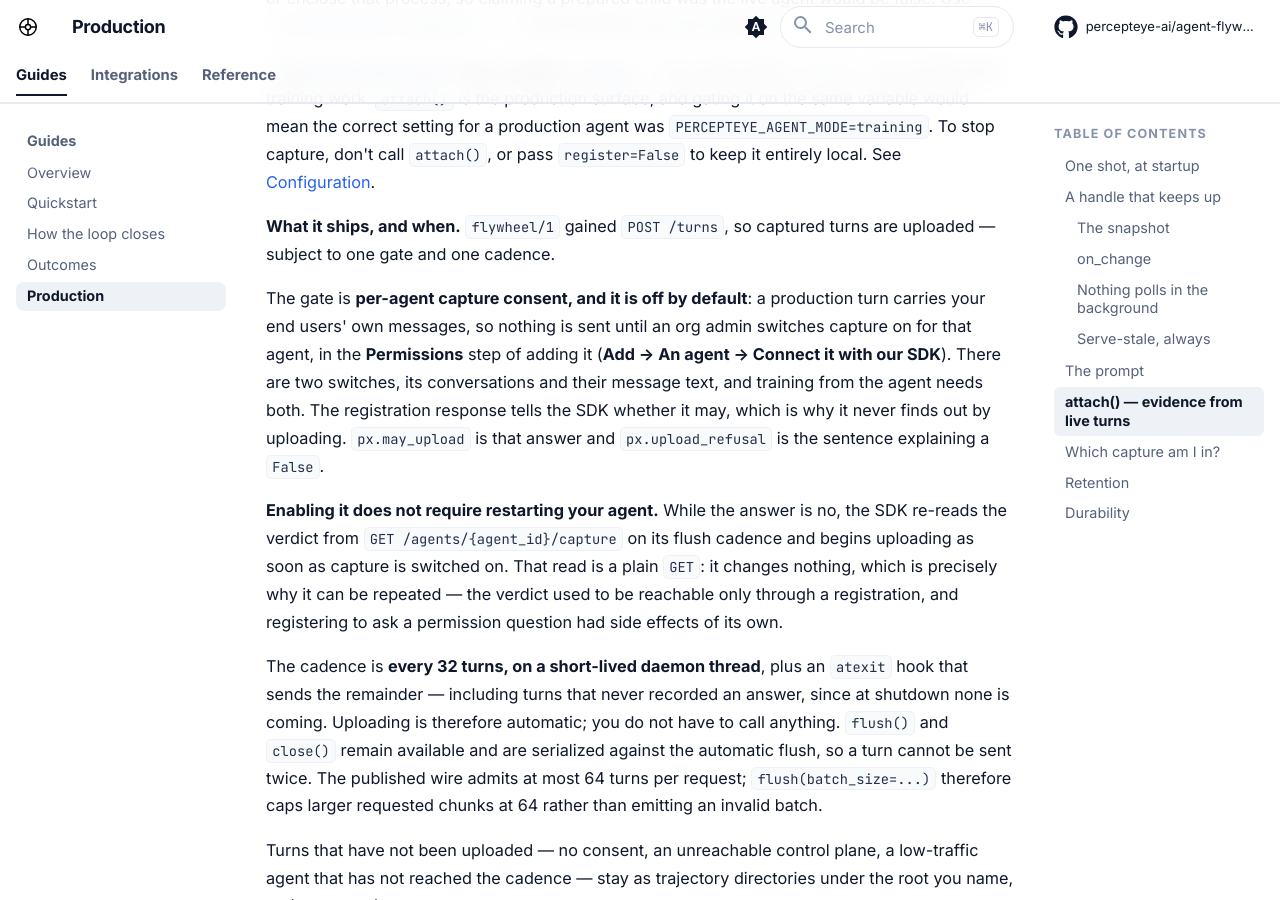
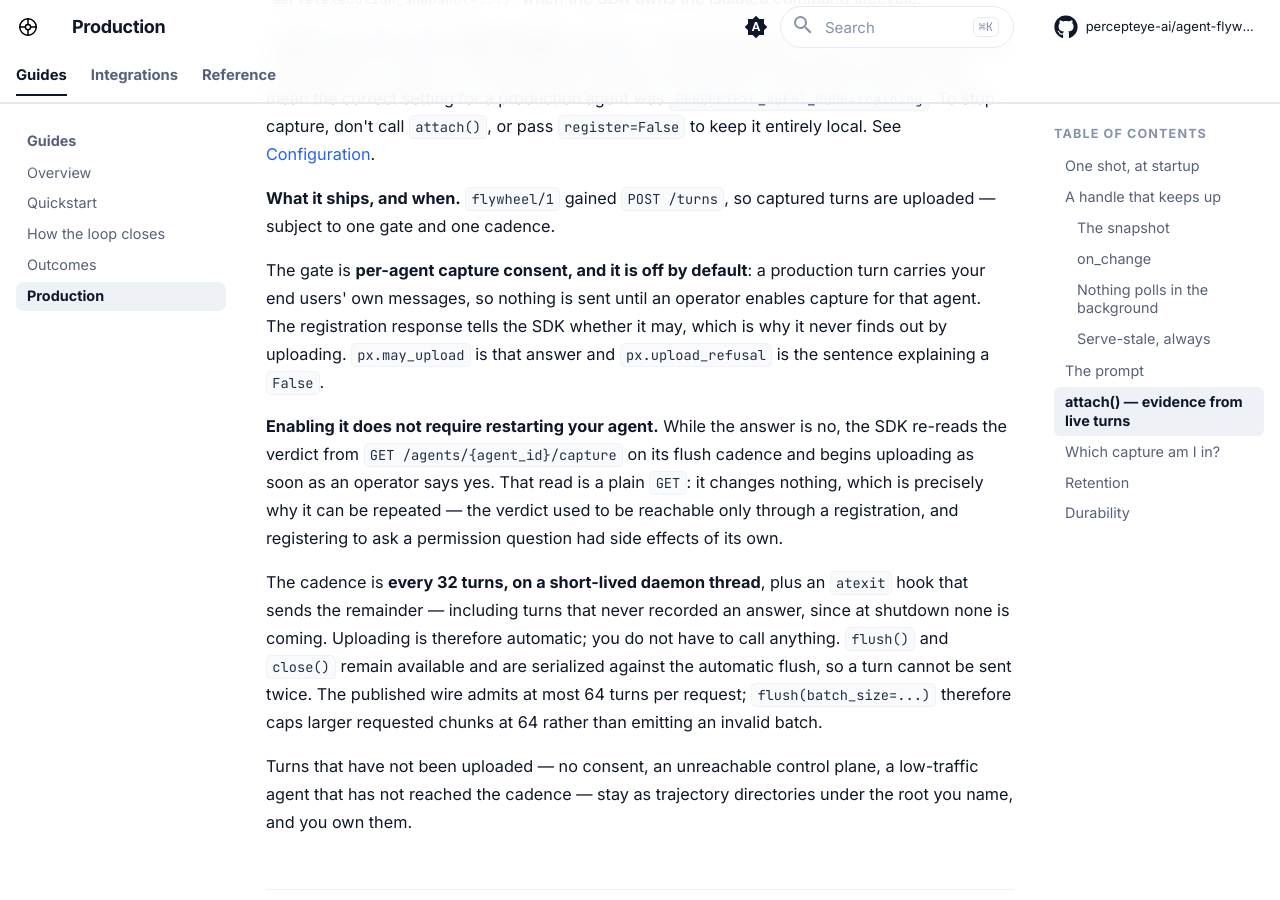
Before and after one commit to percepteye-ai/agent-flywheel, an MkDocs documentation site: the page built from website/docs/production.md, in a window 1280 px wide and 900 px high, scrolled down 13405 px. Built offline with MkDocs 1.6.1 and Material for MkDocs 9.7.7, drawn with Linux system fonts in a browser that asks for light colours; comment, search, counter and statistics services are not loaded; some of the changed text lies outside the part shown.

Commit message:
Revert "The docs name the one way to get an agent's key and the one place capture is switched on: Add → An agent → Connect it with our SDK, and that path's Permissions step (the dashboard's onboarding, 2026-10-11)."
This reverts commit 3ba97c011be78a68c31d131c103b450f52a21062. The owner's ruling, 2026-10-13: the new AI-written docs are reverted and the docs refresh is left out of 0.1.3, so the docs are origin/main's again.

```diff
--- a/website/docs/production.md
+++ b/website/docs/production.md
@@ -241,7 +241,7 @@ binding before any downstream use.
 
 **The turn's text is opt-in, and both halves are yours to pass.** `input_text=` records what the user asked and `record_answer()` records what the agent finally said. They are your end user's message and the answer your code returned — facts only your own code holds, which no adapter can tell apart from the rest of a model call. That is what keeps tool outcomes zero-instrumentation while turn text stays a decision you make.
 
-**What the model saw is a second consent tier, off by default.** With the model-content tier granted for the agent (the second switch in the same **Permissions** step), the LangChain and Google ADK adapters also observe every model call inside a turn — its system instructions, its whole input, the tool definitions it was offered, what it answered — and every tool's result, and the turn uploads that as one OpenTelemetry GenAI trace in `genai_trace`: an `invoke_agent` span with a `chat` span per model call and an `execute_tool` span per tool call, content per the GenAI semantic conventions. The adapters are observers only — every callback returns nothing, so no call, response or result can be changed — and without the grant nothing of it is recorded, not even to disk. `px.may_capture_model_content` is the live answer and `px.model_content_refusal` the sentence explaining a `False`; a grant made later is noticed on the flush cadence, and when the control plane refuses a trace by name the SDK stops recording at once. Prime Agent runs as a `serve()` command and its JSON stream carries neither its system prompt nor its tool definitions, so no model content is captured for it.
+**What the model saw is a second consent tier, off by default.** When an operator grants the agent model-content capture, the LangChain and Google ADK adapters also observe every model call inside a turn — its system instructions, its whole input, the tool definitions it was offered, what it answered — and every tool's result, and the turn uploads that as one OpenTelemetry GenAI trace in `genai_trace`: an `invoke_agent` span with a `chat` span per model call and an `execute_tool` span per tool call, content per the GenAI semantic conventions. The adapters are observers only — every callback returns nothing, so no call, response or result can be changed — and without the grant nothing of it is recorded, not even to disk. `px.may_capture_model_content` is the live answer and `px.model_content_refusal` the sentence explaining a `False`; a grant made later is noticed on the flush cadence, and when the control plane refuses a trace by name the SDK stops recording at once. Prime Agent runs as a `serve()` command and its JSON stream carries neither its system prompt nor its tool definitions, so no model content is captured for it.
 
 They are separate calls because the answer does not exist yet when the turn opens — `record_answer()` is callable after the scope has closed, for the same reason `turn()` yields its id. **Omit them and the periodic flush sends nothing**: a turn with no recorded answer is held back on every 32-turn flush and leaves only at `close()` or the `atexit` hook, carrying no text at all.
 
@@ -272,13 +272,14 @@ the isolated command lifecycle.
 are uploaded — subject to one gate and one cadence.
 
 The gate is **per-agent capture consent, and it is off by default**: a production
-turn carries your end users' own messages, so nothing is sent until an org admin switches capture on for that agent, in the **Permissions** step of adding it (**Add → An agent → Connect it with our SDK**). There are two switches, its conversations and their message text, and training from the agent needs both. The registration response tells the SDK whether
+turn carries your end users' own messages, so nothing is sent until an operator
+enables capture for that agent. The registration response tells the SDK whether
 it may, which is why it never finds out by uploading. `px.may_upload` is that
 answer and `px.upload_refusal` is the sentence explaining a `False`.
 
 **Enabling it does not require restarting your agent.** While the answer is no,
 the SDK re-reads the verdict from `GET /agents/{agent_id}/capture` on its flush
-cadence and begins uploading as soon as capture is switched on. That read is a
+cadence and begins uploading as soon as an operator says yes. That read is a
 plain `GET`: it changes nothing, which is precisely why it can be repeated —
 the verdict used to be reachable only through a registration, and registering
 to ask a permission question had side effects of its own.
```
Also changed, not shown: website/docs/faq.md (+1 -1 lines), website/docs/how-it-works.md (+1 -1 lines), website/docs/index.md (+2 -2 lines), website/docs/quickstart.md (+1 -1 lines), README.md.
